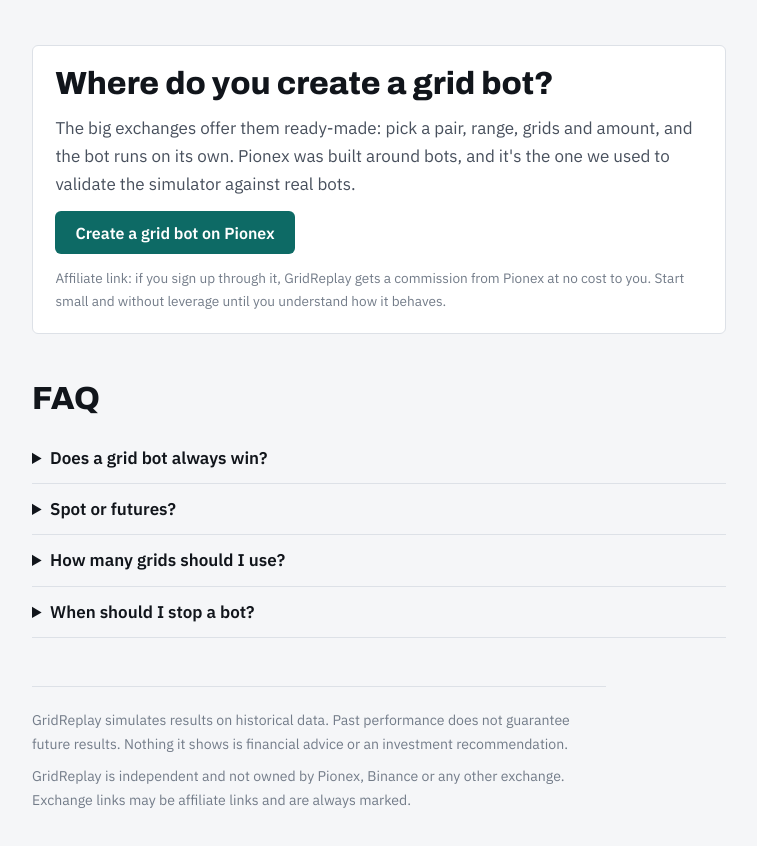
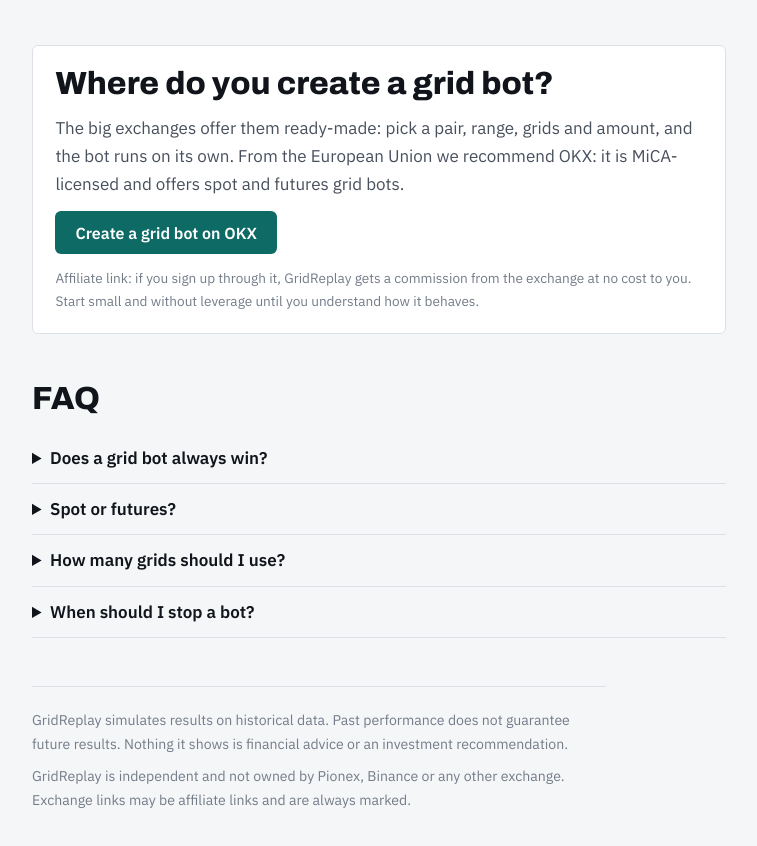
Before and after one commit to ToxicDeimos/gridreplay-web, a plain HTML site: page en/what-is-a-grid-bot/index.html in a window 1280 px wide. Shown: the part 3395-4241 px from the top of the page, without its empty margins (198-955 px from the left). Drawn offline with Linux system fonts and the light colour scheme; no server answers.

Commit message:
Publicar gridreplay.com (2026-11-26T15:08Z)

```diff
--- a/en/what-is-a-grid-bot/index.html
+++ b/en/what-is-a-grid-bot/index.html
@@ -203,9 +203,10 @@ footer p { color: var(--ink-3); }
   <section aria-labelledby="h-donde">
     <div class="cta">
       <h2 id="h-donde">Where do you create a grid bot?</h2>
-      <p>The big exchanges offer them ready-made: pick a pair, range, grids and amount, and the bot runs on its own. Pionex was built around bots, and it's the one we used to validate the simulator against real bots.</p>
-      <a class="btn" href="https://www.pionex.com/en/signUp?r=0jw3MvqQjFQ" target="_blank" rel="sponsored noopener" onclick="grEvent('aff_pionex')">Create a grid bot on Pionex</a>
-      <p class="small">Affiliate link: if you sign up through it, GridReplay gets a commission from Pionex at no cost to you. Start small and without leverage until you understand how it behaves.</p>
+      <p>The big exchanges offer them ready-made: pick a pair, range, grids and amount, and the bot runs on its own.<span data-ex="pionex" hidden> Pionex was built around bots, and it's the one we used to validate the simulator against real bots.</span><span data-ex="okx" hidden> From the European Union we recommend OKX: it is MiCA-licensed and offers spot and futures grid bots.</span></p>
+      <a class="btn" data-ex="pionex" hidden href="https://www.pionex.com/en/signUp?r=0jw3MvqQjFQ" target="_blank" rel="sponsored noopener" onclick="grEvent('aff_pionex')">Create a grid bot on Pionex</a>
+      <a class="btn" data-ex="okx" hidden href="https://my.okx.com/join/V2AGEZZT" target="_blank" rel="sponsored noopener" onclick="grEvent('aff_okx')">Create a grid bot on OKX</a>
+      <p class="small">Affiliate link: if you sign up through it, GridReplay gets a commission from the exchange at no cost to you. Start small and without leverage until you understand how it behaves.</p>
     </div>
   </section>
 
@@ -224,5 +225,10 @@ footer p { color: var(--ink-3); }
     <p>GridReplay is independent and not owned by Pionex, Binance or any other exchange. Exchange links may be affiliate links and are always marked.</p>
   </footer>
 </main>
+
+<script>
+// Pionex no tiene licencia MiCA: en el EEE se enseña OKX (GEO de /api/geo; sin país → EEE).
+grGeo().then((g) => { document.querySelectorAll(g.eu ? "[data-ex=okx]" : "[data-ex=pionex]").forEach((e) => { e.hidden = false; }); });
+</script>
 </body>
 </html>
```
Also changed, not shown: que-es-un-grid-bot/index.html (+9 -3 lines).
